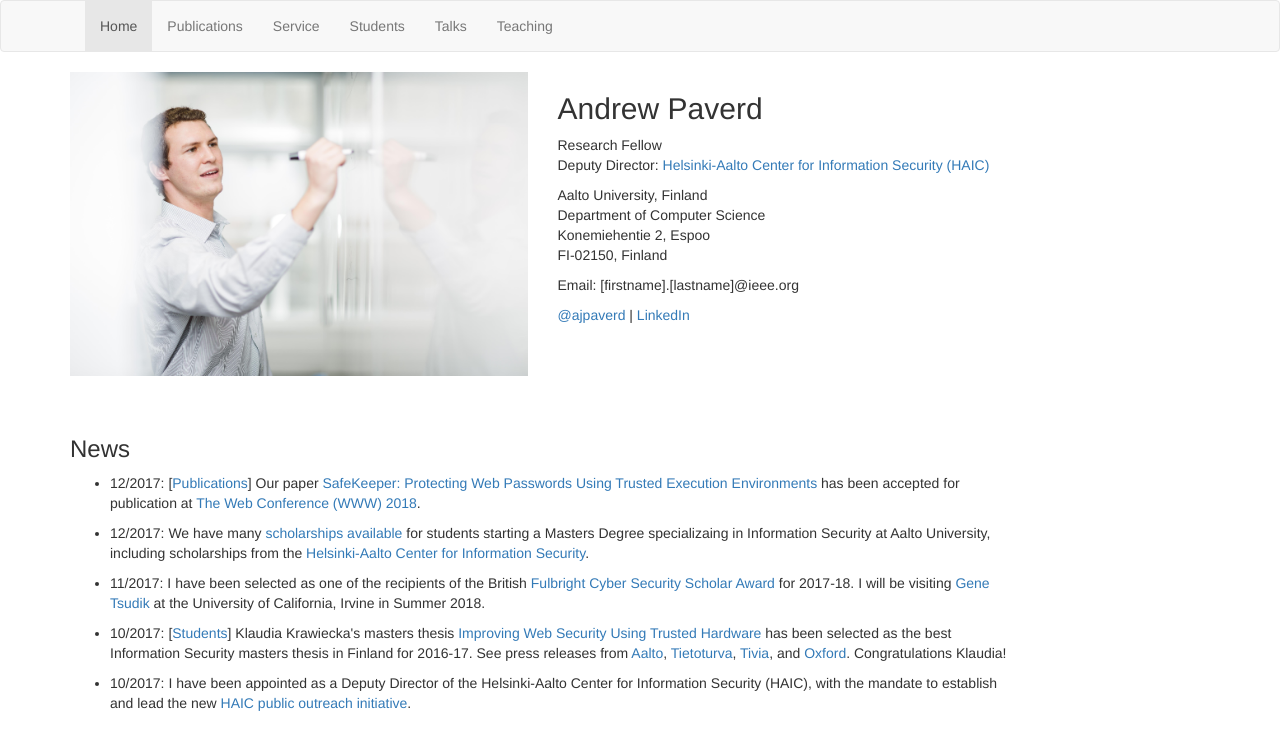
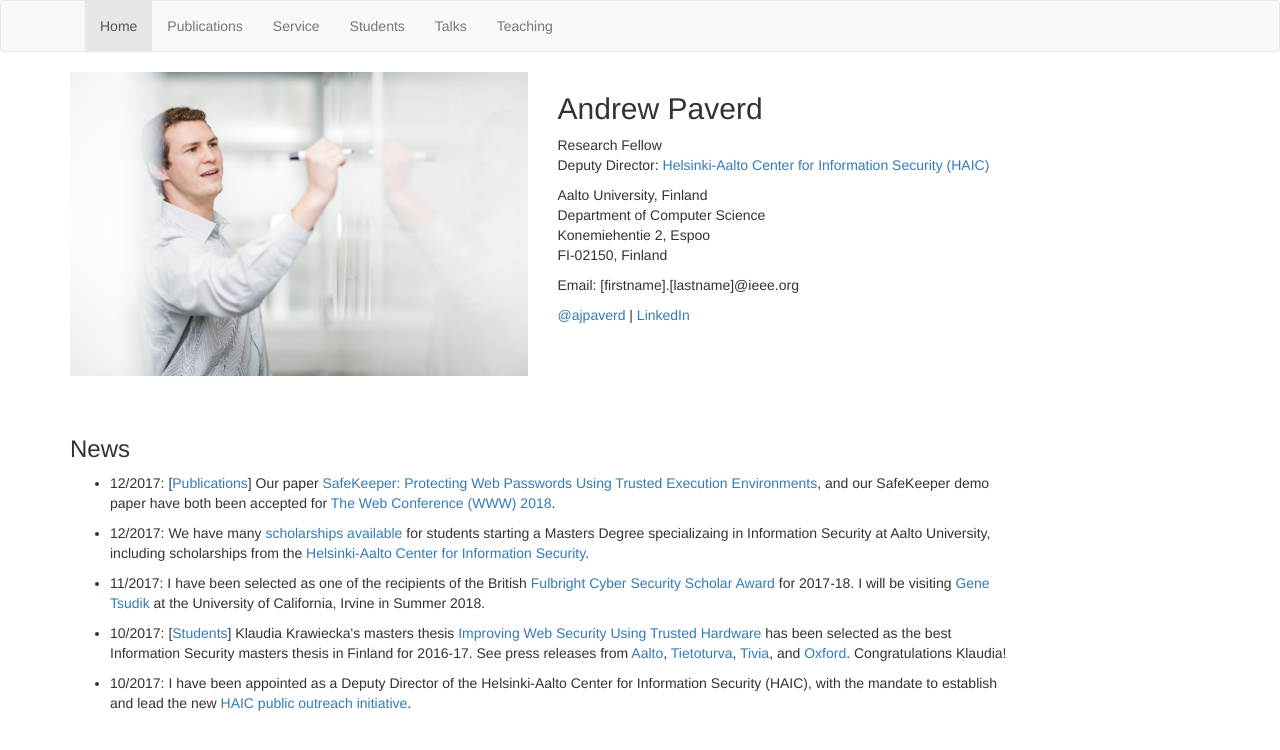
Before and after one commit to ajpaverd/ajpaverd.github.io, a plain HTML site: page index.html in a window 1280 px wide. Shown: the top 750 px of the page. Drawn offline with nearby package versions, Linux system fonts and the light colour scheme.

Commit message:
Added SafeKeeper demo paper

```diff
--- a/index.html
+++ b/index.html
@@ -79,7 +79,7 @@
 
 <ul>
 
-<li><p>12/2017: [<a href="publications.html">Publications</a>] Our paper <a href="https://arxiv.org/abs/1709.01261">SafeKeeper: Protecting Web Passwords Using Trusted Execution Environments</a> has been accepted for publication at <a href="https://www2018.thewebconf.org/program/security-and-privacy/">The Web Conference (WWW) 2018</a>.</p></li>
+<li><p>12/2017: [<a href="publications.html">Publications</a>] Our paper <a href="https://arxiv.org/abs/1709.01261">SafeKeeper: Protecting Web Passwords Using Trusted Execution Environments</a>, and our SafeKeeper demo paper have both been accepted for <a href="https://www2018.thewebconf.org/program/security-and-privacy/">The Web Conference (WWW) 2018</a>.</p></li>
 
 
 <li><p>12/2017: We have many <a href="https://haic.aalto.fi/2017/12/04/aalto-university-scholarships-for-new-msc-students-in-information-security/">scholarships available</a> for students starting a Masters Degree specializaing in Information Security at Aalto University, including scholarships from the <a href="https://haic.aalto.fi/scholarships/">Helsinki-Aalto Center for Information Security</a>.</p></li>
```
Also changed, not shown: publications.html (+5 -0 lines).
